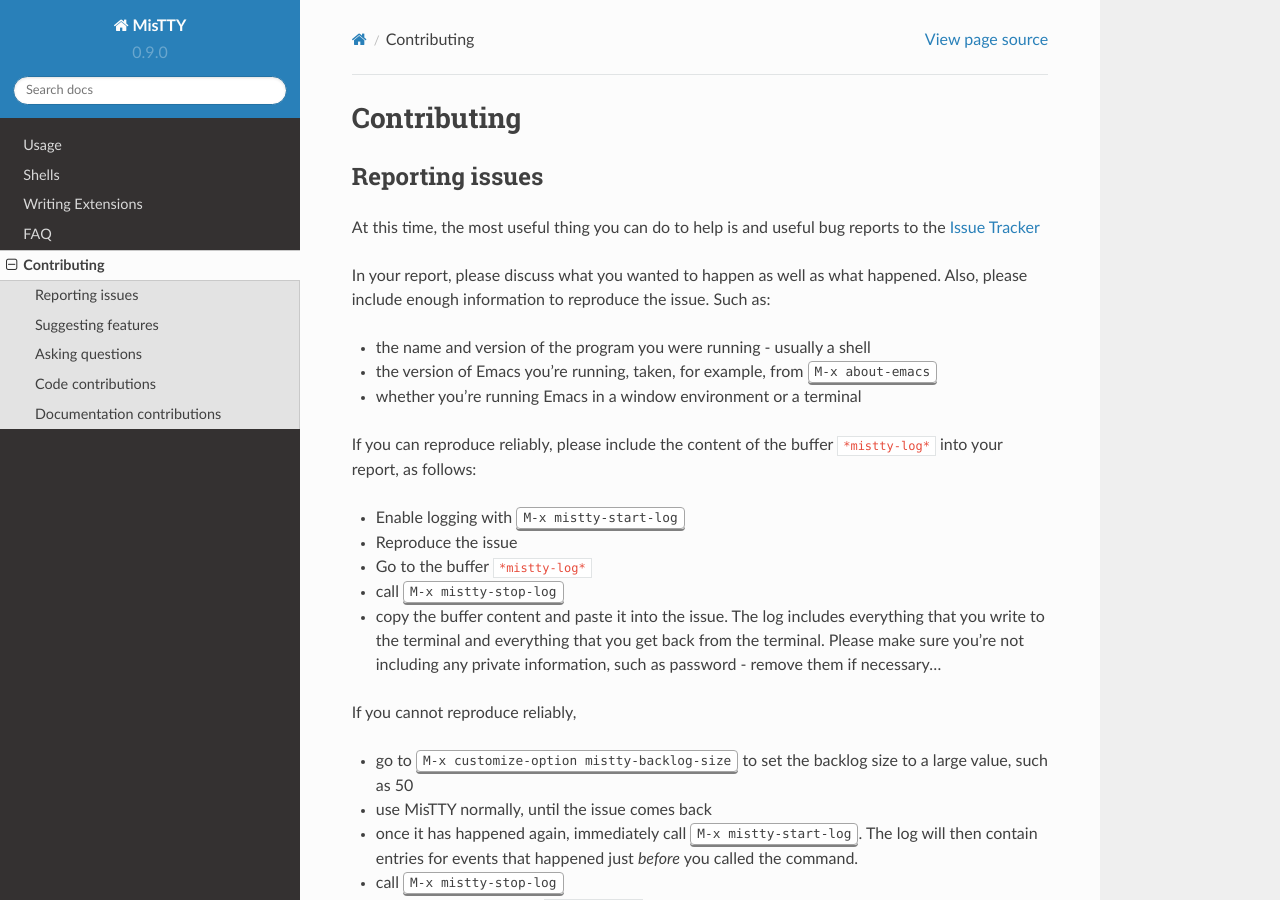
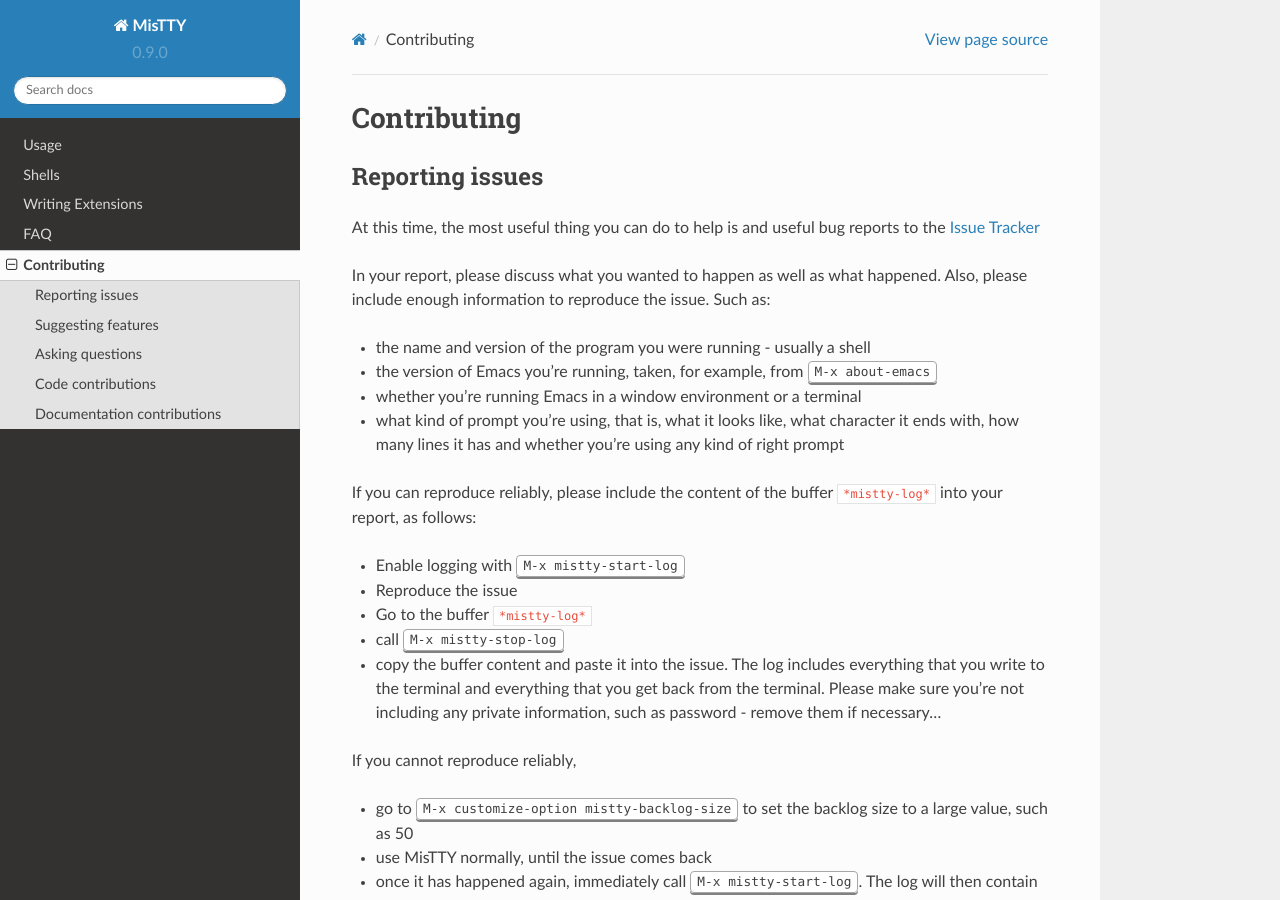
Before and after one commit to szermatt/mistty, a Sphinx documentation site: the page built from docs/source/contrib.rst, in a window 1280 px wide and 900 px high. Built offline with Sphinx 7.4.7 and the Read the Docs theme 2.0.0, drawn with Linux system fonts in a browser that asks for light colours.

Commit message:
Doc: mention the need to describe the prompt

```diff
--- a/docs/source/contrib.rst
+++ b/docs/source/contrib.rst
@@ -16,6 +16,9 @@
 - the name and version of the program you were running - usually a shell
 - the version of Emacs you're running, taken, for example, from :kbd:`M-x about-emacs`
 - whether you're running Emacs in a window environment or a terminal
+- what kind of prompt you're using, that is, what it looks like, what
+  character it ends with, how many lines it has and whether you're
+  using any kind of right prompt
 
 .. index::
    pair: command; mistty-start-log
```
Also changed, not shown: 1 other file.
